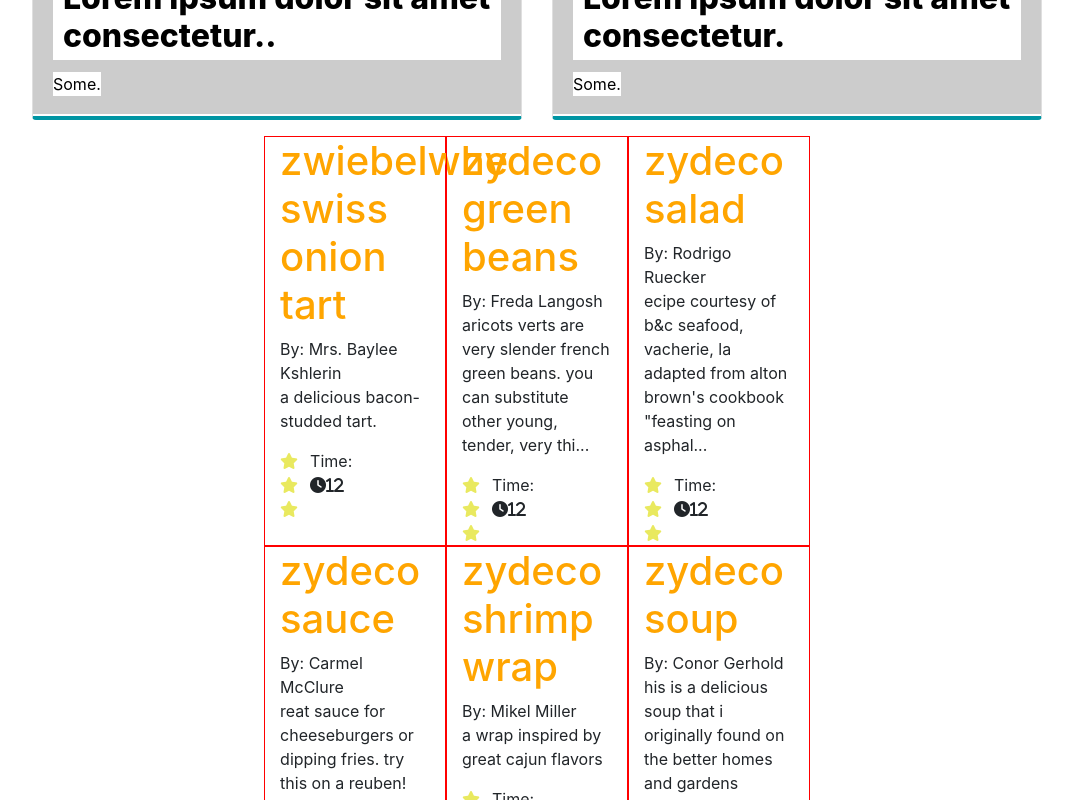
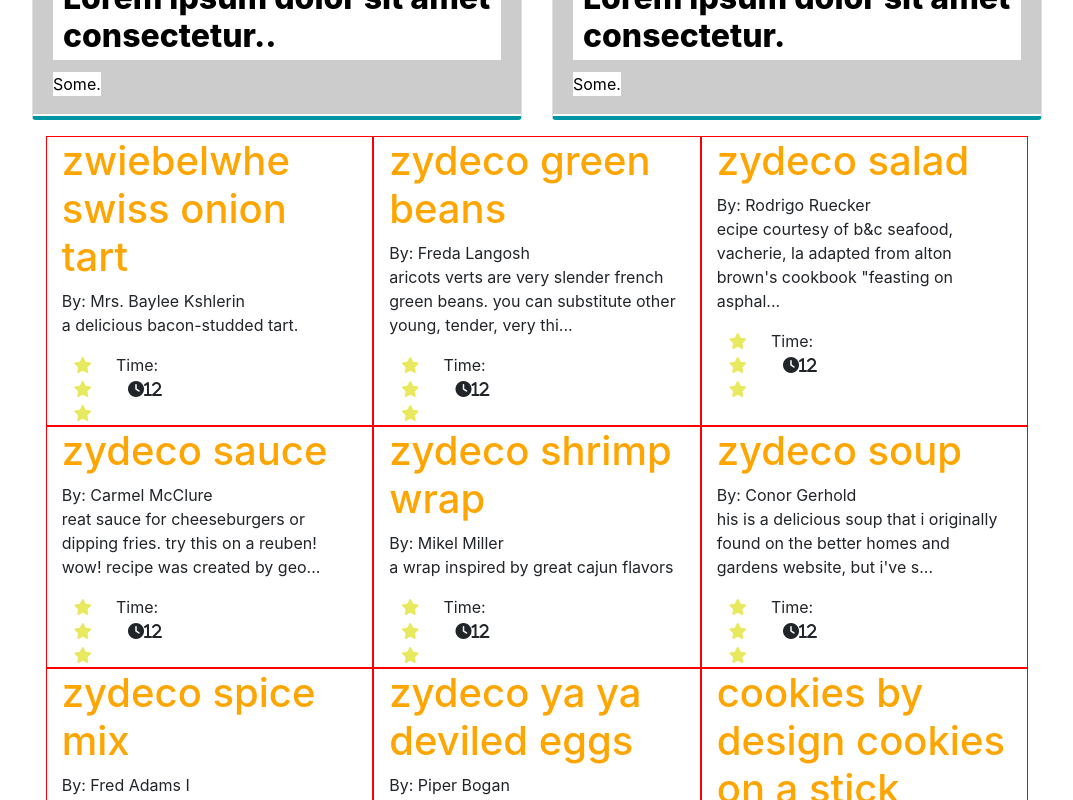
Before and after one commit to davidva123/foodclone, a React (Create React App) app: page / in a window 1280 px wide. Shown: the part 560-1360 px from the top of the page, without its empty margins (103-1176 px from the left). Built offline with nearby package versions, Linux system fonts and the light colour scheme.

Commit message:
working on code for recipecard

```diff
--- a/public/index.html
+++ b/public/index.html
@@ -19,6 +19,7 @@
       src="https://kit.fontawesome.com/e136d00bc5.js"
       crossorigin="anonymous"
     ></script>
+    <!-- <script src="https://code.jquery.com/jquery-3.5.1.min.js" integrity="sha256-9/aliU8dGd2tb6OSsuzixeV4y/faTqgFtohetphbbj0=" crossorigin="anonymous"></script> -->
     <!--
       Notice the use of %PUBLIC_URL% in the tags above.
       It will be replaced with the URL of the `public` folder during the build.
--- a/src/components/RecipeList/RecipeList.jsx
+++ b/src/components/RecipeList/RecipeList.jsx
@@ -5,7 +5,7 @@ export const RecipeList = () => {
   const recipes = useContext(RecipeContext);
   return (
     <div className=" recipe-list row justify-content-md-center ">
-      <div className="col col-lg-5">
+      <div className="col col-12 col-md-6 col-lg-9">
         <div className=" row  ">
           {recipes.map((recipe, i) => (
             <RecipeCard key={`RecipeCard-${i}`} recipe={recipe} />
--- a/src/index.css
+++ /dev/null
@@ -1,13 +0,0 @@
-body {
-  margin: 0;
-  font-family: -apple-system, BlinkMacSystemFont, 'Segoe UI', 'Roboto', 'Oxygen',
-    'Ubuntu', 'Cantarell', 'Fira Sans', 'Droid Sans', 'Helvetica Neue',
-    sans-serif;
-  -webkit-font-smoothing: antialiased;
-  -moz-osx-font-smoothing: grayscale;
-}
-
-code {
-  font-family: source-code-pro, Menlo, Monaco, Consolas, 'Courier New',
-    monospace;
-}
--- a/src/index.js
+++ b/src/index.js
@@ -1,7 +1,7 @@
 import React from "react";
 import ReactDOM from "react-dom";
 import App from "./App";
-import "./index.css";
+import "./index.scss";
 import "../node_modules/bootstrap/dist/css/bootstrap.css";
 import * as serviceWorker from "./serviceWorker";
 import RecipeProvider from "./contexts/RecipeContext";
--- /dev/null
+++ b/src/index.scss
@@ -0,0 +1,3 @@
+* {
+  box-sizing: border-box;
+}
```
